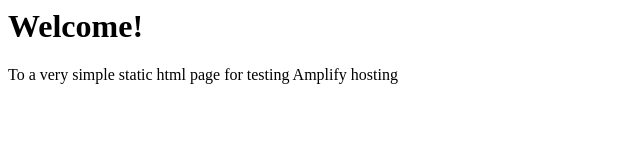
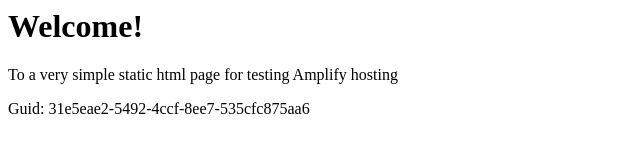
Before and after one commit to aws-aemilia-yul/Github-PR-Commit-Integration-Test-DoNotTouch-Gith-OKSLNVO2-v1-preprod-ca-central-1, a website: page src/index.html in a window 1280 px wide. Shown: the whole page, without its empty margins (0-640 px from the left). Drawn offline with Linux system fonts and the light colour scheme.

Commit message:
commit from integ tests

```diff
--- a/src/index.html
+++ b/src/index.html
@@ -1,3 +1,5 @@
+
+
 <html lang="en">
 
 <head>
@@ -10,6 +12,6 @@
 <body>
     <h1>Welcome!</h1>
     <p>To a very simple static html page for testing Amplify hosting</p>
-</body>
+    <p>Guid: 31e5eae2-5492-4ccf-8ee7-535cfc875aa6</p></body>
 
 </html>
```
